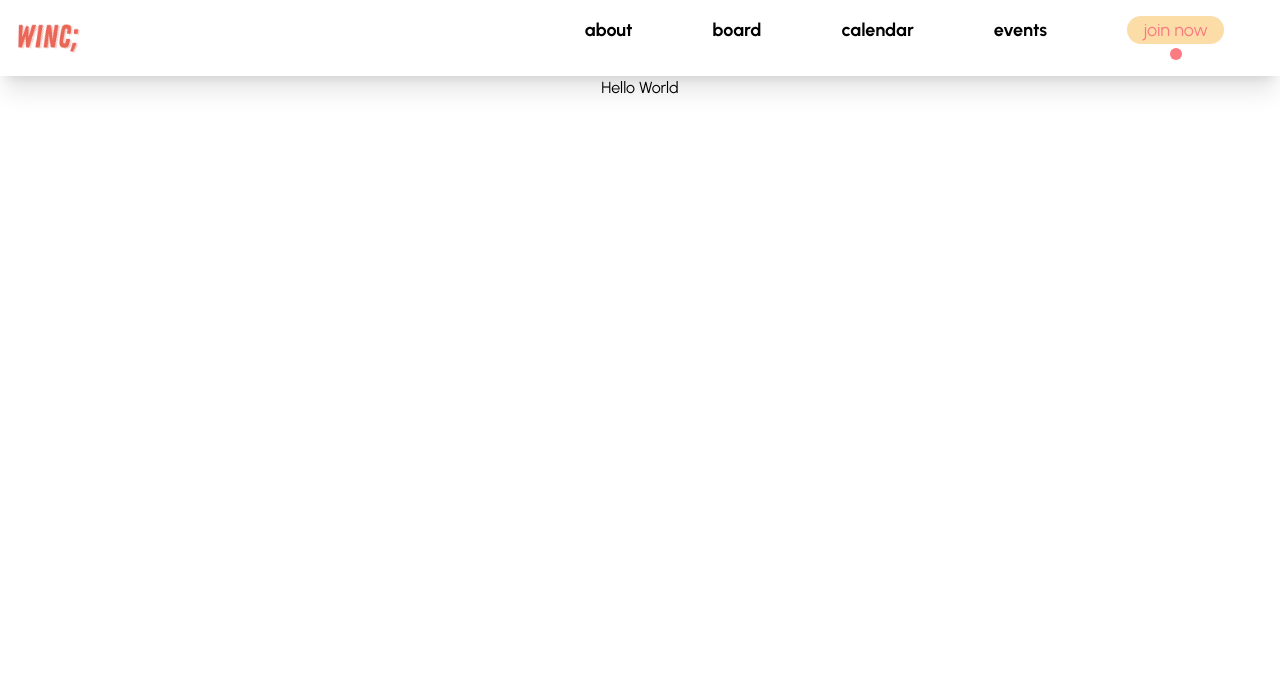
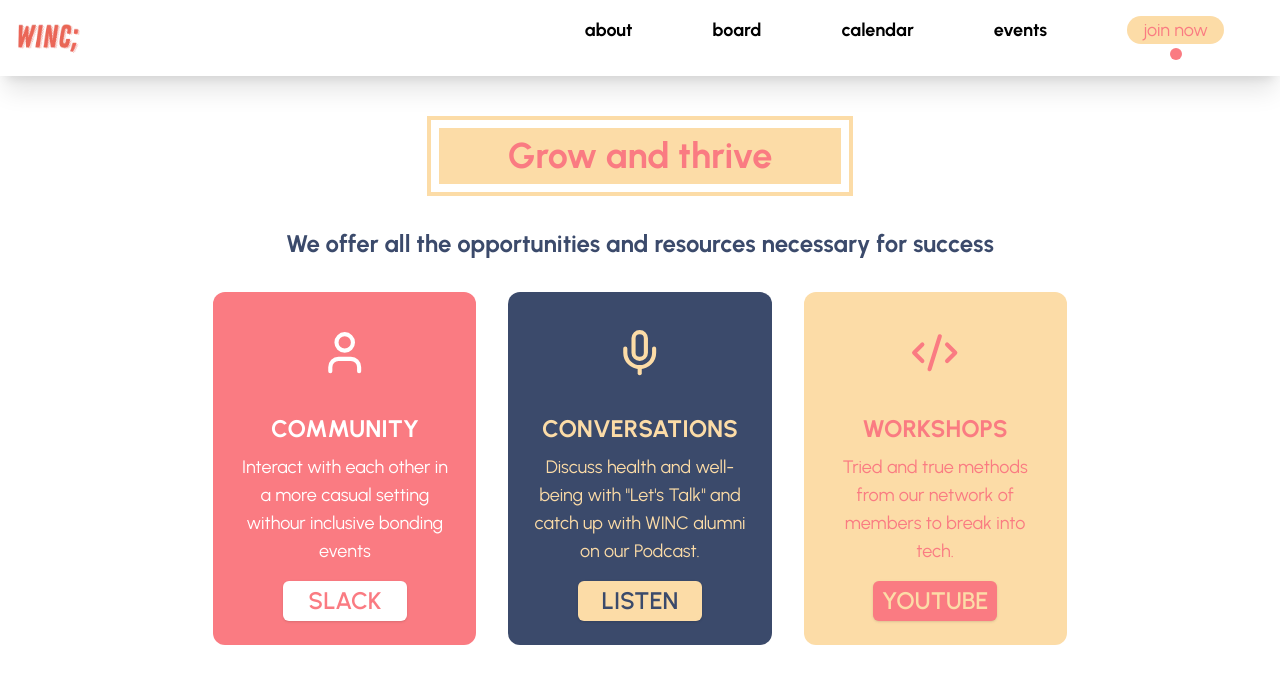
Before and after one commit to acm-ucr/winc-website, a Next.js app: page / in a window 1280 px wide. Shown: the top 684 px of the page. Built offline with nearby package versions, Linux system fonts and the light colour scheme.

Commit message:
change route away from home

```diff
--- a/src/app/home/page.tsx
+++ b/src/app/home/page.tsx
@@ -1,11 +1,9 @@
-import GrowAndThrive from "@/components/home/growandthrive";
 import Landing from "@/components/home/landing";
 
 const Page = () => {
   return (
     <div>
       <Landing />
-      <GrowAndThrive />
     </div>
   );
 };
--- a/src/app/page.tsx
+++ b/src/app/page.tsx
@@ -1,5 +1,11 @@
+import GrowAndThrive from "@/components/home/growandthrive";
+
 const Home = () => {
-  return <div className="flex items-center justify-center">Hello World</div>;
+  return (
+    <>
+      <GrowAndThrive />
+    </>
+  );
 };
 
 export default Home;
```
